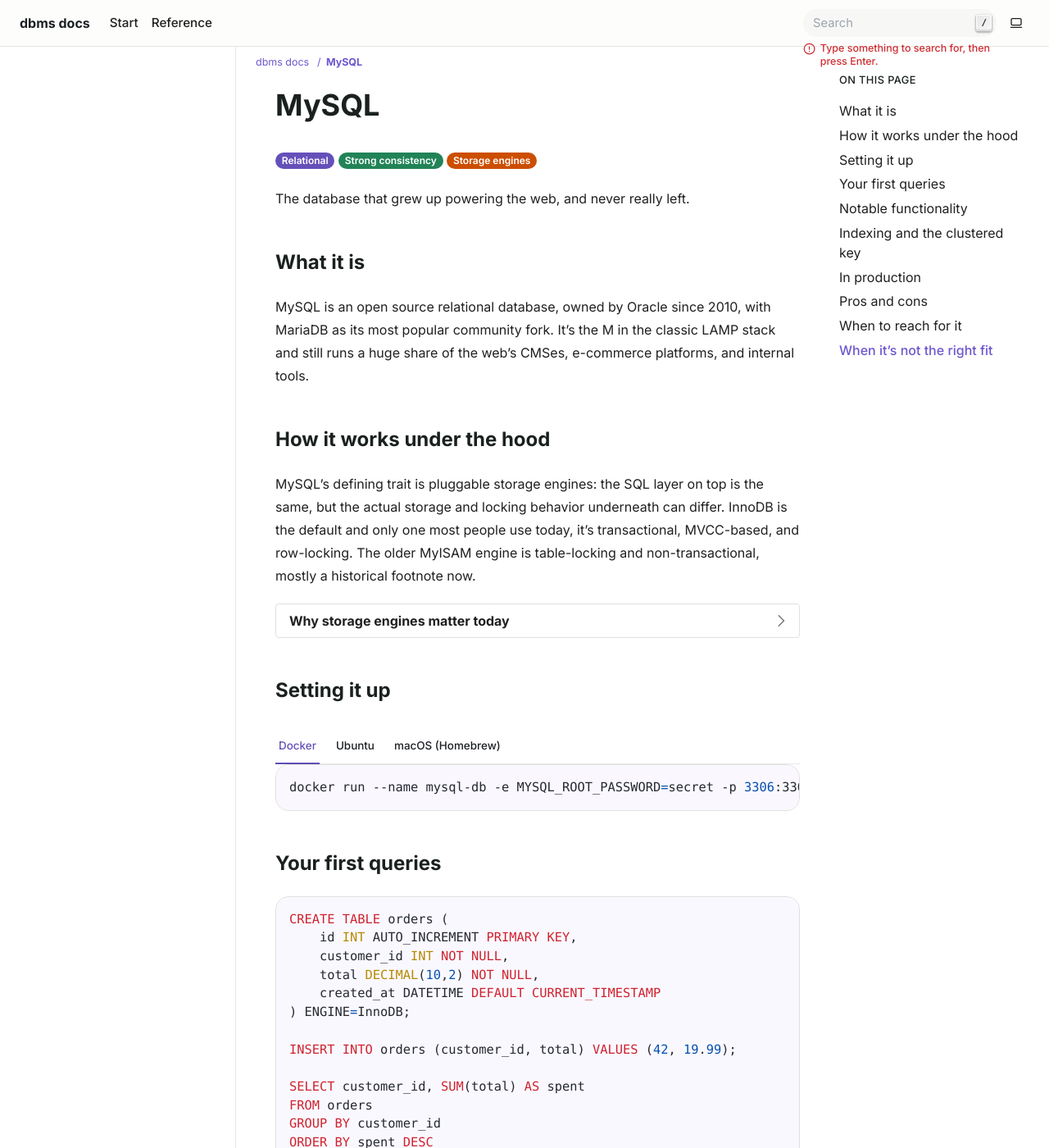
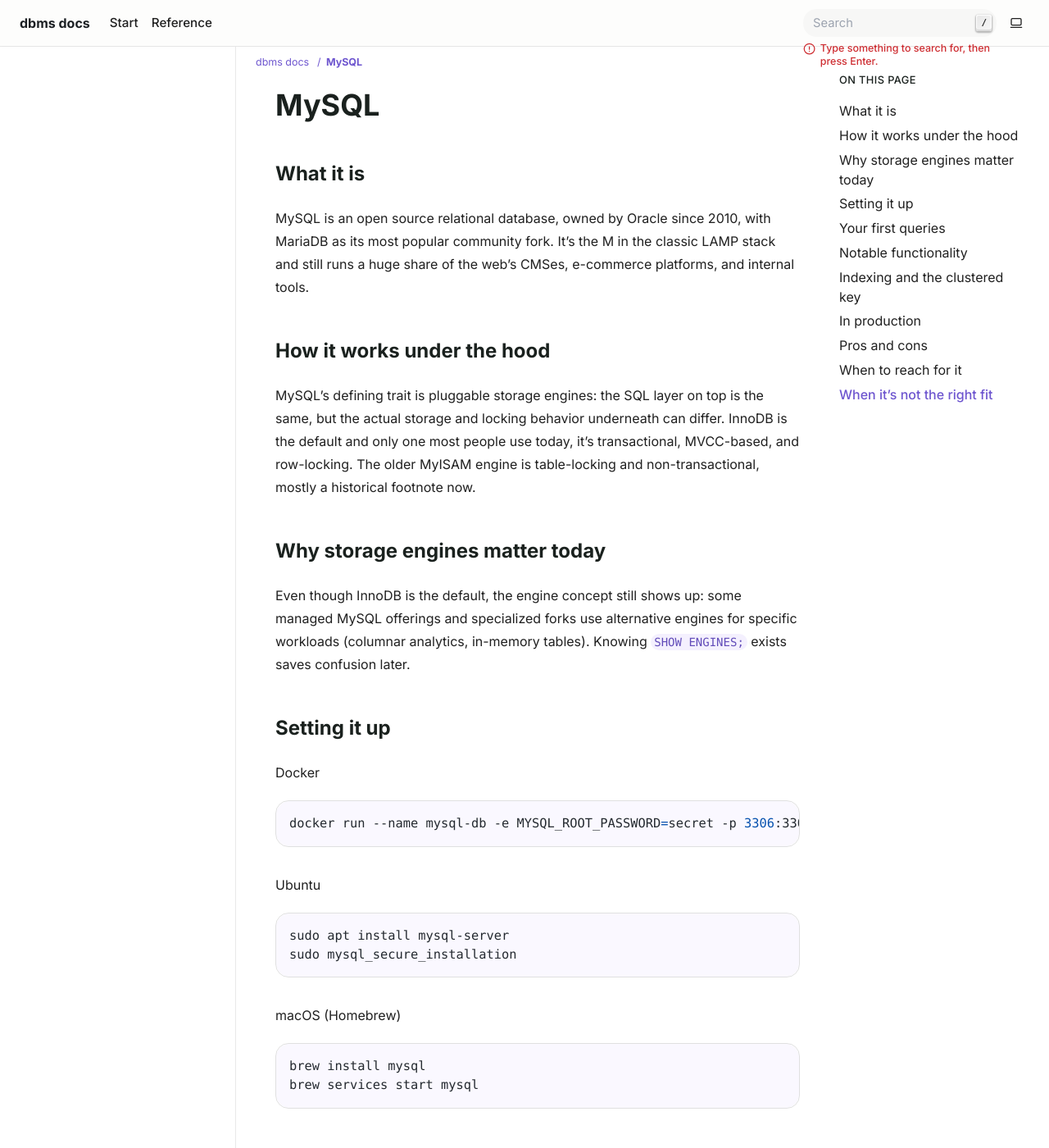
Before and after one commit to musix787-sketch/databases, a Sphinx documentation site: the page built from source/mysql.rst, in a window 1280 px wide and 1400 px high. Shown: the whole window at 82% size. Built offline with Sphinx 7.4.7, drawn with Linux system fonts in a browser that asks for light colours; some of the changed lines change nothing that is shown.

Commit message:
Update mysql.rst

```diff
--- a/source/mysql.rst
+++ b/source/mysql.rst
@@ -1,9 +1,5 @@
 MySQL
 ========
-
-:bdg-primary:`Relational` :bdg-success:`Strong consistency` :bdg-warning:`Storage engines`
-
-The database that grew up powering the web, and never really left.
 
 .. _mysql-what-it-is:
 
@@ -26,39 +22,38 @@
 transactional, MVCC-based, and row-locking. The older MyISAM engine is
 table-locking and non-transactional, mostly a historical footnote now.
 
-.. dropdown:: Why storage engines matter today
+Why storage engines matter today
+-----------------------------------
 
-   Even though InnoDB is the default, the engine concept still shows up:
-   some managed MySQL offerings and specialized forks use alternative
-   engines for specific workloads (columnar analytics, in-memory tables).
-   Knowing ``SHOW ENGINES;`` exists saves confusion later.
+Even though InnoDB is the default, the engine concept still shows up:
+some managed MySQL offerings and specialized forks use alternative
+engines for specific workloads (columnar analytics, in-memory tables).
+Knowing ``SHOW ENGINES;`` exists saves confusion later.
 
 .. _mysql-setup:
 
 Setting it up
 ------------------
 
-.. tab-set::
+Docker
 
-   .. tab-item:: Docker
+.. code-block:: bash
 
-      .. code-block:: bash
+   docker run --name mysql-db -e MYSQL_ROOT_PASSWORD=secret -p 3306:3306 -d mysql:8
 
-         docker run --name mysql-db -e MYSQL_ROOT_PASSWORD=secret -p 3306:3306 -d mysql:8
+Ubuntu
 
-   .. tab-item:: Ubuntu
+.. code-block:: bash
 
-      .. code-block:: bash
+   sudo apt install mysql-server
+   sudo mysql_secure_installation
 
-         sudo apt install mysql-server
-         sudo mysql_secure_installation
+macOS (Homebrew)
 
-   .. tab-item:: macOS (Homebrew)
+.. code-block:: bash
 
-      .. code-block:: bash
-
-         brew install mysql
-         brew services start mysql
+   brew install mysql
+   brew services start mysql
 
 .. _mysql-first-queries:
 
@@ -87,19 +82,21 @@
 Notable functionality
 --------------------------
 
-.. grid:: 2
+Replication
 
-   .. grid-item-card:: Replication
+- Classic binlog-based async replication
 
-      - Classic binlog-based async replication
-      - Group Replication for multi-primary setups
-      - Widely supported by every managed cloud offering
+- Group Replication for multi-primary setups
 
-   .. grid-item-card:: JSON support
+- Widely supported by every managed cloud offering
 
-      - Native ``JSON`` column type since 5.7
-      - Generated columns can index into JSON fields
-      - Not as deep as Postgres's JSONB, but solid for most needs
+JSON support
+
+- Native ``JSON`` column type since 5.7
+
+- Generated columns can index into JSON fields
+
+- Not as deep as Postgres's JSONB, but solid for most needs
 
 .. _mysql-indexes:
 
@@ -153,21 +150,19 @@
 Pros and cons
 ------------------
 
-.. grid:: 2
+Pros
 
-   .. grid-item-card:: Pros
+- Extremely well understood, huge hosting and tooling ecosystem
+- Fast for simple read-heavy web workloads
+- Easy replication setup for read scaling
+- Free and open source (with a commercial tier from Oracle)
 
-      - Extremely well understood, huge hosting and tooling ecosystem
-      - Fast for simple read-heavy web workloads
-      - Easy replication setup for read scaling
-      - Free and open source (with a commercial tier from Oracle)
+Cons
 
-   .. grid-item-card:: Cons
-
-      - Historically weaker standards compliance than Postgres
-      - JSON and advanced data types feel bolted on, not native
-      - Clustered primary key design punishes bad key choices
-      - Fewer extensibility options than Postgres's extension system
+- Historically weaker standards compliance than Postgres
+- JSON and advanced data types feel bolted on, not native
+- Clustered primary key design punishes bad key choices
+- Fewer extensibility options than Postgres's extension system
 
 .. _mysql-when-to-use:
 
```
